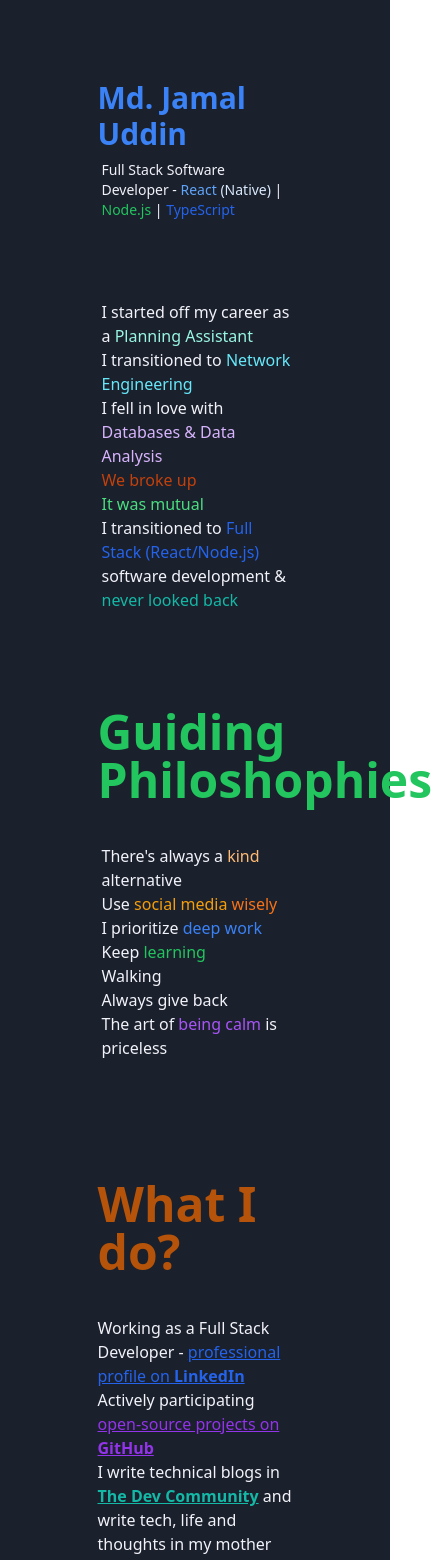
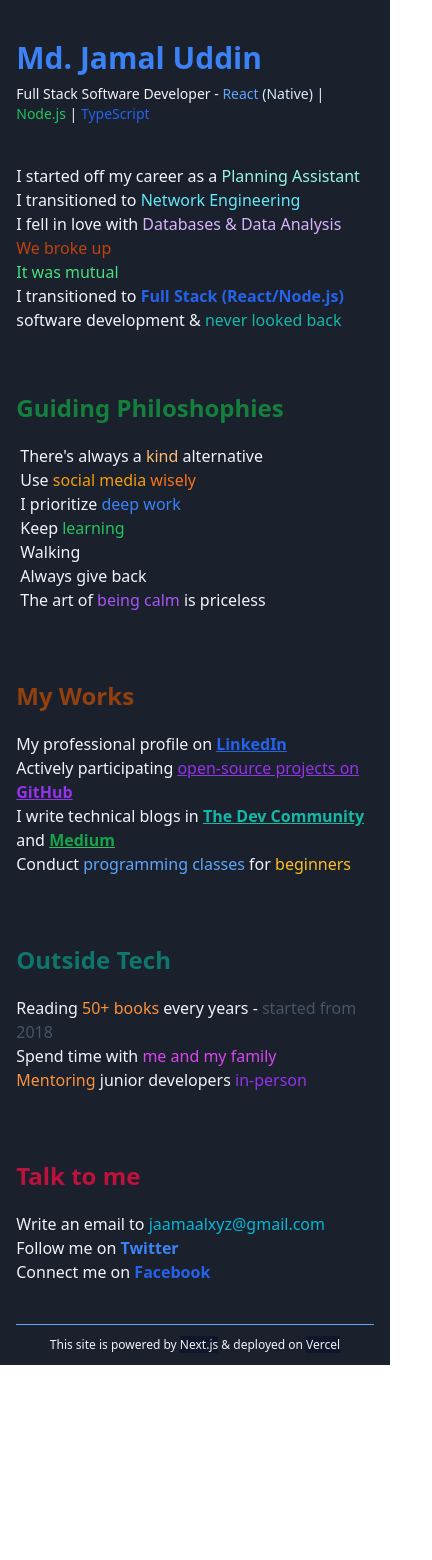
Before and after one commit to jaamaalxyz/jaamaalxyz.github.io, a Next.js app: page / in a window 390 px wide. Shown: the top 1560 px of the page, 432 px wide, since content can reach past the window. After the commit the page ends 1365 px from the top, so only its background shows below. Built offline with nearby package versions, Linux system fonts and the light colour scheme.

Commit message:
mobile responsive

```diff
--- /dev/null
+++ b/components/Contact.tsx
@@ -0,0 +1,29 @@
+import Link from 'next/link';
+import H2 from './UI/H2';
+import Section from './UI/Section';
+
+const Contact: React.FC = () => (
+  <Section>
+    <H2 subTitle="Talk to me" color="text-rose-700" />
+    <p>
+      Write an email to{' '}
+      <a href="mailto:jaamaalxyz@gmail.com" className="text-cyan-500">
+        jaamaalxyz@gmail.com
+      </a>
+    </p>
+    <p>
+      Follow me on{' '}
+      <Link href={'https://twitter.com/jaamaalxyz'}>
+        <a className="text-blue-500 font-bold">Twitter</a>
+      </Link>
+    </p>
+    <p>
+      Connect me on{' '}
+      <Link href={'https://facebook.com/jaamaalxyz'}>
+        <a className="text-blue-600 font-bold">Facebook</a>
+      </Link>
+    </p>
+  </Section>
+);
+
+export default Contact;
--- a/components/Content.tsx
+++ b/components/Content.tsx
@@ -1,11 +1,15 @@
 import React from 'react';
+import Contact from './Contact';
+import Hobby from './Hobby';
 import Philosophies from './Philosophies';
 import Works from './Works';
 
 const Content: React.FC = () => (
-  <main className="w-3/6">
+  <main className="w-11/12 lg:w-3/6">
     <Philosophies />
     <Works />
+    <Hobby />
+    <Contact />
   </main>
 );
 
--- a/components/Footer/Footer.tsx
+++ b/components/Footer/Footer.tsx
@@ -1,10 +1,11 @@
 import FooterLink from './FooterLink';
 
 export const Footer: React.FC = () => (
-  <footer className="w-3/6 border-t border-blue-400">
-    <p className="text-center text-base py-3">
-      Powered by <FooterLink href="https://nextjs.org/" title="Next.js" /> and
-      Deployed on <FooterLink href="https://vercel.com/" title="Vercel" />
+  <footer className="w-11/12 lg:w-3/6 border-t border-blue-400">
+    <p className="text-center text-xs lg:text-base py-3">
+      This site is powered by{' '}
+      <FooterLink href="https://nextjs.org/" title="Next.js" /> &amp; deployed
+      on <FooterLink href="https://vercel.com/" title="Vercel" />
     </p>
   </footer>
 );
--- a/components/Footer/FooterLink.tsx
+++ b/components/Footer/FooterLink.tsx
@@ -8,10 +8,7 @@ type FooterLinkType = {
 const FooterLink: React.FC<FooterLinkType> = ({ href, title }) => {
   return (
     <Link href={href} passHref>
-      <a
-        target={'_blank'}
-        className="border-b-2 bg-slate-900 font-bold hover:text-orange-700 hover:bg-emerald-500 hover:bg-gradient-to-tr from-emerald-500 to-slate-900"
-      >
+      <a target={'_blank'} className="bg-slate-900 hover:border-b-2">
         {title}
       </a>
     </Link>
--- a/components/Header.tsx
+++ b/components/Header.tsx
@@ -1,12 +1,12 @@
 import React from 'react';
 
 const Header: React.FC = () => (
-  <header className="w-3/6">
-    <section className="py-20">
+  <header className="w-11/12 lg:w-3/6">
+    <section className="py-10 md:py-14 lg:py-20">
       <h1 className="text-3xl md:text-5xl lg:text-7xl font-bold lg:font-extrabold text-blue-500 md:text-green-500 xl:text-blue-600">
         Md. Jamal Uddin
       </h1>
-      <p className="pt-2 pl-1 text-sm md:text-lg">
+      <p className="pt-2 text-sm md:text-lg">
         Full Stack Software Developer -{' '}
         <span className="text-blue-400">
           React <span className="text-blue-100">(Native)</span>
@@ -15,7 +15,7 @@ const Header: React.FC = () => (
         <span className="text-blue-600">TypeScript</span>
       </p>
     </section>
-    <section className="pl-1">
+    <section>
       <p>
         I started off my career as a{' '}
         <span className="text-teal-200">Planning Assistant</span>
@@ -32,7 +32,9 @@ const Header: React.FC = () => (
       <p className="text-green-400">It was mutual</p>
       <p>
         I transitioned to{' '}
-        <span className="text-blue-600">Full Stack (React/Node.js)</span>{' '}
+        <span className="text-blue-600 font-bold">
+          Full Stack (React/Node.js)
+        </span>{' '}
         software development &amp;{' '}
         <span className="text-teal-500">never looked back</span>
       </p>
--- /dev/null
+++ b/components/Hobby.tsx
@@ -0,0 +1,21 @@
+import H2 from './UI/H2';
+import Section from './UI/Section';
+
+const Hobby: React.FC = () => (
+  <Section>
+    <H2 color="text-teal-700" subTitle="Outside Tech" />
+    <p>
+      Reading <span className="text-orange-400">50+ books</span> every years -
+      <span className="text-slate-600"> started from 2018</span>
+    </p>
+    <p>
+      Spend time with <span className="text-fuchsia-500">me and my family</span>
+    </p>
+    <p>
+      <span className="text-orange-400">Mentoring</span> junior developers
+      <span className="text-purple-600"> in-person</span>
+    </p>
+  </Section>
+);
+
+export default Hobby;
--- a/components/Meta.tsx
+++ /dev/null
@@ -1,9 +0,0 @@
-const Meta: React.FC = () => (
-  <>
-    <meta charSet="utf-8" />
-    <meta name="viewport" content="width=device-width, initial-scale=1.0" />
-    <title>Md. Jamal Uddin - Full Stack JavaScript Developer</title>
-  </>
-);
-
-export default Meta;
--- a/components/Philosophies.tsx
+++ b/components/Philosophies.tsx
@@ -1,10 +1,10 @@
 import React from 'react';
+import H2 from './UI/H2';
+import Section from './UI/Section';
 
 const Philosophies: React.FC = () => (
-  <section className="py-10">
-    <h2 className="text-5xl font-extrabold text-green-500 py-10">
-      Guiding Philoshophies
-    </h2>
+  <Section>
+    <H2 subTitle="Guiding Philoshophies" color="text-green-700" />
     <div className="pl-1">
       <p>
         There&apos;s always a <span className="text-orange-300">kind</span>{' '}
@@ -27,7 +27,7 @@ const Philosophies: React.FC = () => (
         priceless
       </p>
     </div>
-  </section>
+  </Section>
 );
 
 export default Philosophies;
--- a/components/UI/H2.tsx
+++ b/components/UI/H2.tsx
@@ -1,11 +1,16 @@
 import React from 'react';
 
 interface Props {
-  children: JSX.Element[] | JSX.Element;
+  color: string;
+  subTitle: string;
 }
 
-const H2: React.FC<Props> = ({ children }) => (
-  <h2 className="text-gray-100 text-3xl font-semibold py-2">{children}</h2>
+const H2: React.FC<Props> = ({ color, subTitle }) => (
+  <h2
+    className={`text-2xl md:text-3xl lg:text-5xl font-extrabold ${color} py-5 lg:py-10`}
+  >
+    {subTitle}
+  </h2>
 );
 
 export default H2;
--- /dev/null
+++ b/components/UI/Section.tsx
@@ -0,0 +1,11 @@
+import React from 'react';
+
+interface Props {
+  children: JSX.Element[] | JSX.Element;
+}
+
+const Section: React.FC<Props> = ({ children }) => (
+  <section className="py-6 lg:py-10">{children}</section>
+);
+
+export default Section;
--- a/components/Works.tsx
+++ b/components/Works.tsx
@@ -1,17 +1,19 @@
 import Link from 'next/link';
 import React from 'react';
+import H2 from './UI/H2';
+import Section from './UI/Section';
 
 const Works: React.FC = () => (
-  <section className="py-10">
-    <h2 className="text-5xl font-extrabold text-amber-700 py-10">What I do?</h2>
+  <Section>
+    <H2 subTitle="My Works" color="text-amber-800" />
     <p>
-      Working as a Full Stack Developer -{' '}
+      My professional profile on{' '}
       <Link href="https://linkedin.com/in/jaamaalxyz">
         <a
           target="_blank"
-          className="text-blue-600 underline decoration-blue-600"
+          className="text-blue-600 underline decoration-blue-600 font-bold"
         >
-          professional profile on <span className="font-bold">LinkedIn</span>
+          LinkedIn
         </a>
       </Link>
     </p>
@@ -37,28 +39,21 @@ const Works: React.FC = () => (
           The Dev Community
         </a>
       </Link>{' '}
-      and
-    </p>
-    <p>
-      write tech, life and thoughts in my mother tongue{' '}
+      and{' '}
       <Link href="https://jaamaalxyz.medium.com">
         <a
           target="_blank"
-          className="text-green-500 underline decoration-green-500"
+          className="text-green-600 underline decoration-green-500 font-bold"
         >
-          Bengali on <span className="font-bold">Medium</span>
+          Medium
         </a>
       </Link>
     </p>
     <p>
       Conduct <span className="text-blue-400">programming classes</span> for
-      <span className="text-amber-400"> beginners</span> and
+      <span className="text-amber-400"> beginners</span>
     </p>
-    <p>
-      <span className="text-orange-400">Mentoring</span> junior developers
-      <span className="text-purple-600"> in-person</span>
-    </p>
-  </section>
+  </Section>
 );
 
 export default Works;
```
